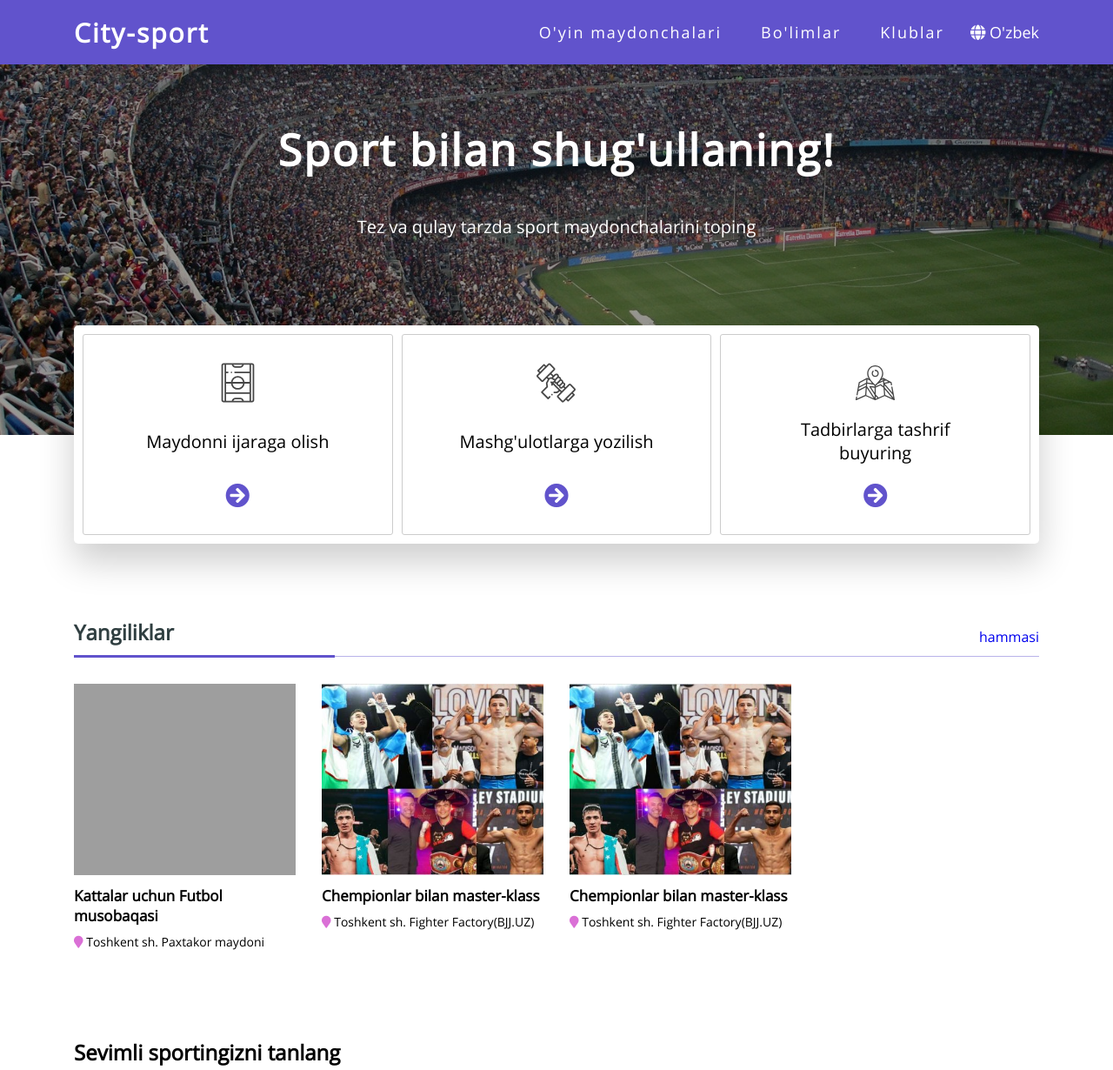
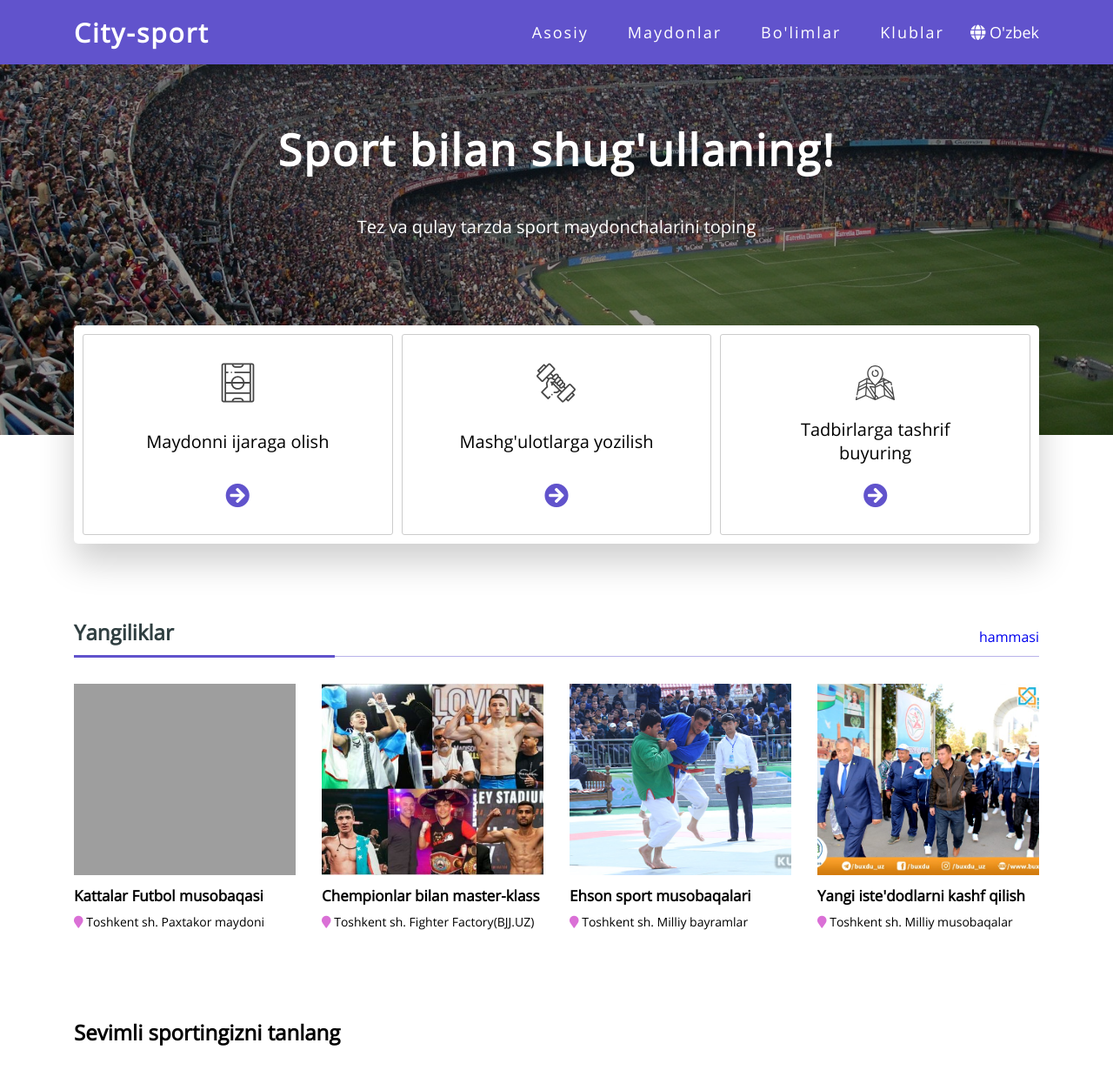
Before and after one commit to Ismoilov/city-sport, a website built with Parcel: page src/index.html in a window 1280 px wide. Shown: the top 1230 px of the page at 87% size. Built offline with nearby package versions, Linux system fonts and the light colour scheme; grey boxes are pictures that could not be loaded; files whose address does not match are found by name.

Commit message:
asosiy sahifada o'zgarishlar

```diff
--- a/src/index.html
+++ b/src/index.html
@@ -52,13 +52,19 @@
             </div>
             <ul class="nav-links">
               <li>
-                <a href="#">O'yin maydonchalari</a>
+                <a href="#">Asosiy</a>
+              </li>
+              <li>
+                <a href="#">Maydonlar</a>
               </li>
               <li>
                 <a href="#">Bo'limlar</a>
               </li>
               <li>
                 <a href="#">Klublar</a>
+              </li>
+              <li>
+                <a href="#">Kontaktlar</a>
               </li>
             </ul>
             <div class="dropdown">
@@ -128,7 +134,7 @@
             <div class="col-lg-3 col-sm-6">
               <a class="club-card" href="#">
                 <img src="./assets/images/pitch.jpg" alt="">
-                <h3>Kattalar uchun Futbol musobaqasi</h3>
+                <h3>Kattalar Futbol musobaqasi</h3>
                 <span>
                   <i class="fa fa-map-marker"></i>
                   Toshkent sh. Paxtakor maydoni
@@ -149,11 +155,22 @@
 
             <div class="col-lg-3 col-sm-6">
               <a class="club-card" href="#">
-                <img src="./assets/images/masterClass.jpg" alt="">
-                <h3>Chempionlar bilan master-klass</h3>
+                <img src="./assets/images/ehson.jpg" alt="">
+                <h3>Ehson sport musobaqalari</h3>
                 <span>
                   <i class="fa fa-map-marker"></i>
-                  Toshkent sh. Fighter Factory(BJJ.UZ)
+                  Toshkent sh. Milliy bayramlar
+                </span>
+              </a>
+            </div>
+
+            <div class="col-lg-3 col-sm-6">
+              <a class="club-card" href="#">
+                <img src="./assets/images/unversiada.jpg" alt="">
+                <h3>Yangi iste'dodlarni kashf qilish</h3>
+                <span>
+                  <i class="fa fa-map-marker"></i>
+                  Toshkent sh. Milliy musobaqalar
                 </span>
               </a>
             </div>
```
Also changed, not shown: dist/ehson.8aa3e406.jpg (added), dist/index.html, dist/unversiada.87ba3a6d.jpg (added), src/assets/images/ehson.jpg (added), src/assets/images/unversiada.jpg (added), 6 other files.
